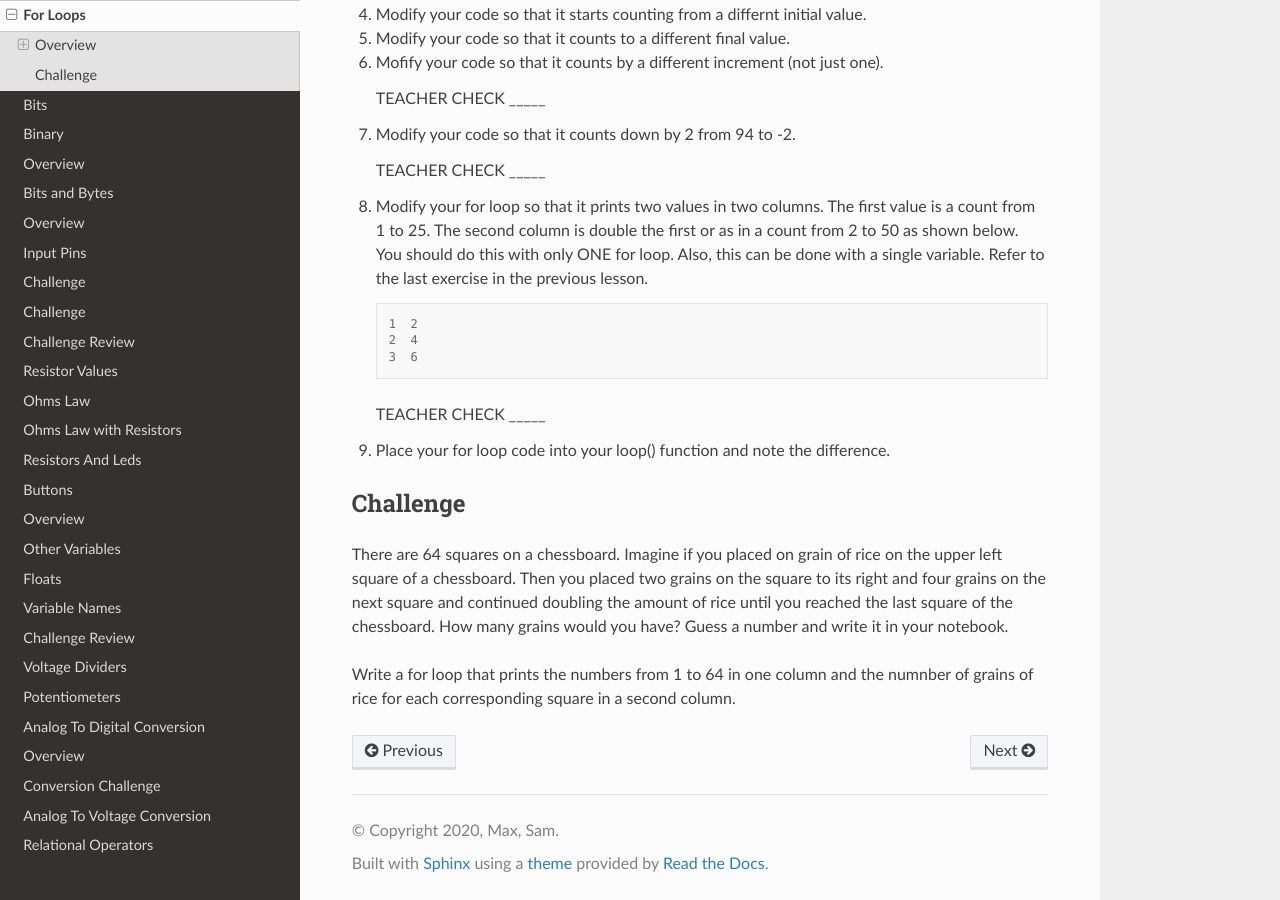
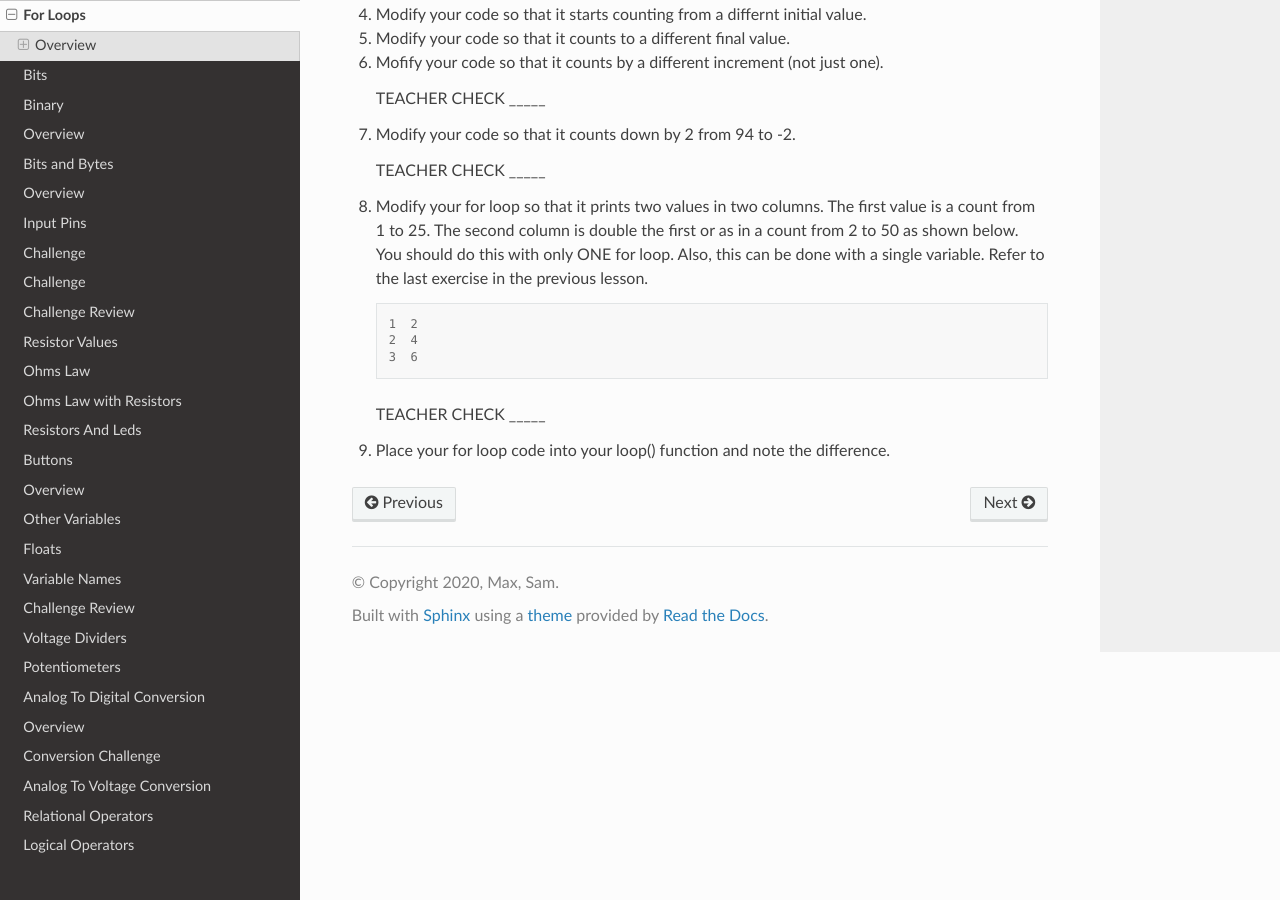
Before and after one commit to maxtkc/mvths-wiki, a Sphinx documentation site: the page built from docs/028a-for-loops.rst, in a window 1280 px wide and 900 px high, scrolled down 1085 px. Built offline with Sphinx 7.4.7 and the Read the Docs theme 2.0.0, drawn with Linux system fonts in a browser that asks for light colours; pages that are not in the unit, such as notebooks, are missing from menus.

Commit message:
Update 028a-for-loops.rst

```diff
--- a/docs/028a-for-loops.rst
+++ b/docs/028a-for-loops.rst
@@ -51,9 +51,3 @@
    TEACHER CHECK \_\_\_\_\_
 
 #. Place your for loop code into your loop() function and note the difference.
-
-Challenge
-----------
-There are 64 squares on a chessboard. Imagine if you placed on grain of rice on the upper left square of a chessboard. Then you placed two grains on the square to its right and four grains on the next square and continued doubling the amount of rice until you reached the last square of the chessboard. How many grains would you have? Guess a number and write it in your notebook.
-
-Write a for loop that prints the numbers from 1 to 64 in one column and the numnber of grains of rice for each corresponding square in a second column.
```
